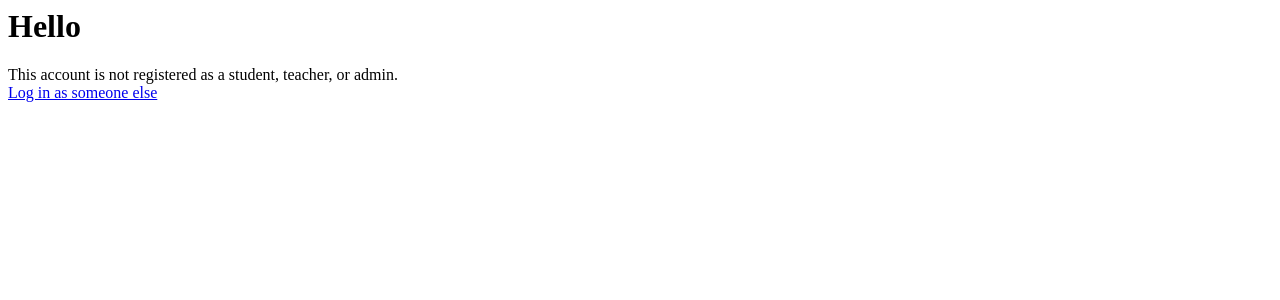
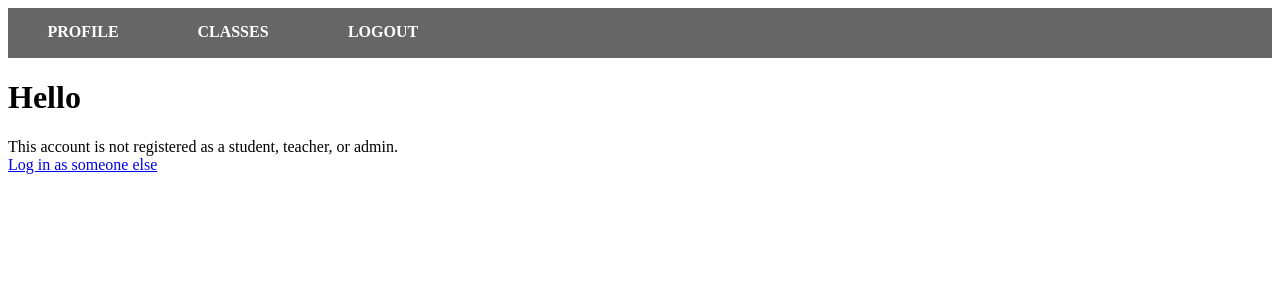
Before and after one commit to kordex0/CSC370ProjectAntigravity, a Django app: template users/templates/users/profile.html in a window 1280 px wide. Shown: the top 300 px of the page. Run offline with Django 3.2, Linux system fonts and the light colour scheme; the template is opened without the code that fills it, so the values that code supplies are empty.

Commit message:
made a basic menu bar

```diff
--- /dev/null
+++ b/users/static/registration/menu.css
@@ -0,0 +1,25 @@
+#menu {
+    height:50px;
+    width:100%;
+    background-color:#666;
+    list-style-type:none;
+    margin:0;
+    padding:0;
+}
+
+#menu li {
+    display:inline;
+    float:left;
+}
+
+#menu li a {
+    display:block;
+    width:120px;
+    height:auto;
+    padding:15px;
+    text-align:center;
+    text-decoration:none;
+    font-weight:bold;
+    text-transform:uppercase;
+    color:#fff
+}
--- /dev/null
+++ b/users/templates/users/menu.html
@@ -0,0 +1,8 @@
+{% load staticfiles %}
+<link rel="stylesheet" type="text/css" href="{% static 'registration/menu.css' %}" />
+
+<ul id="menu">
+    <li><a href={% url 'users:user_profile' %}>Profile</a></li>
+    <li><a href={% url 'courses:index' %}>Classes</a></li>
+    <li><a href={% url 'users:user_logout' %}>Logout</a></li>
+</ul>
--- a/users/templates/users/profile.html
+++ b/users/templates/users/profile.html
@@ -1,3 +1,5 @@
+{% load staticfiles %}
+{% include 'users/menu.html' %}
 <h1>Hello {{user.django_user.first_name}}</h1>
 {% if user_type %}
 You are a {{user_type}}
```
